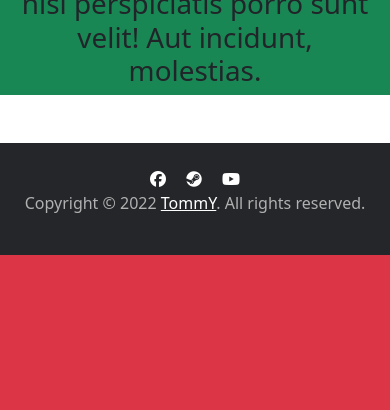
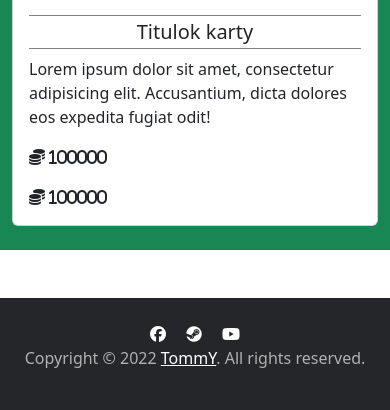
Before and after one commit to TommySide/semka_vaiiko_strms, a PHP site: page / in a window 390 px wide. Shown: the part 933-1343 px from the top of the page. Before the commit the page ends 1188 px from the top, so only its background shows below. Run offline with PHP 8.4, Linux system fonts and the light colour scheme; some libraries are stand-ins or nearby versions.

Commit message:
cca vyzor karty hotovy, responzivita

```diff
--- a/footer.html
+++ b/footer.html
@@ -3,7 +3,7 @@
 <head>
     <meta charset="UTF-8">
     <title>Title</title>
-    <link rel="stylesheet" href="style/styleb.css">
+    <link rel="stylesheet" href="style/styled.css">
     <script src="https://kit.fontawesome.com/85a6d0cbbe.js" crossorigin="anonymous"></script>
 </head>
 <footer>
--- a/header.html
+++ b/header.html
@@ -3,7 +3,7 @@
 <head>
     <meta charset="UTF-8">
     <title>Strms</title>
-    <link rel="stylesheet" href="style/styleb.css">
+    <link rel="stylesheet" href="style/styled.css">
     <link href="https://cdn.jsdelivr.net/npm/bootstrap@5.2.2/dist/css/bootstrap.min.css" rel="stylesheet" integrity="sha384-Zenh87qX5JnK2Jl0vWa8Ck2rdkQ2Bzep5IDxbcnCeuOxjzrPF/et3URy9Bv1WTRi" crossorigin="anonymous">
 </head>
 <body>
--- a/index.php
+++ b/index.php
@@ -3,7 +3,7 @@
 <head>
     <meta charset="UTF-8">
     <title>Strms | Home</title>
-    <link rel="stylesheet" href="style/styleb.css">
+    <link rel="stylesheet" href="style/styled.css">
     <script src="https://kit.fontawesome.com/85a6d0cbbe.js" crossorigin="anonymous"></script>
 </head>
 <?php include_once "header.html"; ?>
@@ -14,8 +14,8 @@
             <div class="col-sm-3 text-center bg-danger">
                 <img class="img-thumbnail picture" src="images/questionmark.jpg" alt="Profile picture">
 
-                <h3>Lorem ipsum dolor sit amet, consectetur adipisicing elit. Atque commodi dicta in quidem quo sint.</h3>
-                <h4 class="text-secondary">Lorem ipsum dolor sit amet.</h4>
+                <h4>Lorem ipsum dolor sit amet, consectetur adipisicing elit. Atque commodi dicta in quidem quo sint.</h4>
+                <h5 class="text-secondary">Lorem ipsum dolor sit amet.</h5>
 
                 <section class="info text-start">
                     <div><i class="fa-solid fa-clock"></i> Lorem ipsum dolor sit amet.</div>
@@ -24,18 +24,29 @@
                     <div><i class="fa-solid fa-heart"></i> Lorem ipsum dolor sit amet.</div>
                 </section>
                 <section class="icons">
-                    <a href=""><i class="fa-solid fa-globe fa-2x"></i></a>
-                    <a href=""><i class="fa-brands fa-facebook fa-2x"></i></a>
-                    <a href=""><i class="fa-brands fa-discord fa-2x"></i></a>
-                    <a href=""><i class="fa-brands fa-youtube fa-2x"></i></a>
-                    <a href=""><i class="fa-brands fa-square-instagram fa-2x"></i></a>
-                    <a href=""><i class="fa-brands fa-telegram fa-2x"></i></a>
-                    <a href=""><i class="fa-brands fa-twitter fa-2x"></i></a>
+                    <a href="#"><i class="fa-solid fa-globe fa-2x"></i></a>
+                    <a href="#"><i class="fa-brands fa-facebook fa-2x"></i></a>
+                    <a href="#"><i class="fa-brands fa-discord fa-2x"></i></a>
+                    <a href="#"><i class="fa-brands fa-youtube fa-2x"></i></a>
+                    <a href="#"><i class="fa-brands fa-square-instagram fa-2x"></i></a>
+                    <a href="#"><i class="fa-brands fa-telegram fa-2x"></i></a>
+                    <a href="#"><i class="fa-brands fa-twitter fa-2x"></i></a>
                 </section>
             </div>
-            <div class="col-sm-9 text-center bg-success">
-                <div class="">
-                    <h1>Lorem ipsum dolor sit amet, consectetur adipisicing elit. Asperiores aspernatur, assumenda beatae cupiditate distinctio, doloribus dolorum, itaque nisi perspiciatis porro sunt velit! Aut incidunt, molestias.</h1>
+
+            <div class="col-sm-9 text-center bg-success main-karty">
+                <div class="row row-cols-1 row-cols-sm-2 row-cols-md-3 row-cols-lg-4 row-cols-xl-5">
+                    <div class="col mb-4">
+                        <div class="card">
+                            <img src="images/questionmark.jpg" class="card-img-top" alt="...">
+                            <div class="card-body">
+                                <h5 class="card-title titulok">Titulok karty</h5>
+                                <p class="card-text text-start">Lorem ipsum dolor sit amet, consectetur adipisicing elit. Accusantium, dicta dolores eos expedita fugiat odit!</p>
+                                <p class="card-text text-start"><i class="fa-solid fa-coins"> 100000</i></p>
+                                <p class="card-text text-start"><i class="fa-solid fa-coins"> 100000</i></p>
+                            </div>
+                        </div>
+                    </div>
                 </div>
             </div>
         </div>
--- a/style/styleb.css
+++ b/style/styled.css
@@ -84,8 +84,17 @@ footer a:hover {
     text-decoration: none;
 }
 .icons i {
-    margin: 0 0.25em;
+    margin: 0 0.05em;
 }
 .icons a i {
     color: black;
 }
+.main-karty {
+    padding-top: 0.5em;
+}
+
+.titulok {
+    border-bottom: 1px solid grey;
+    border-top: 1px solid grey;
+    padding: 0.2em;
+}
```
